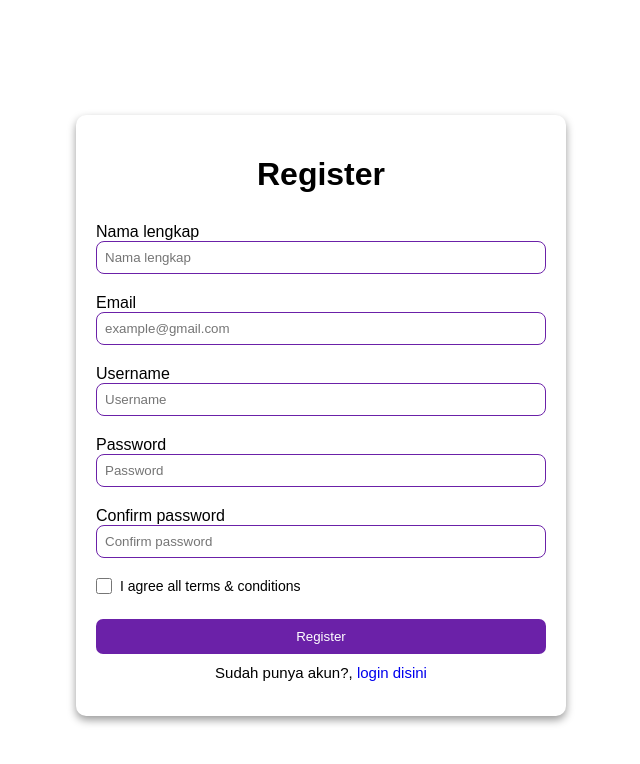
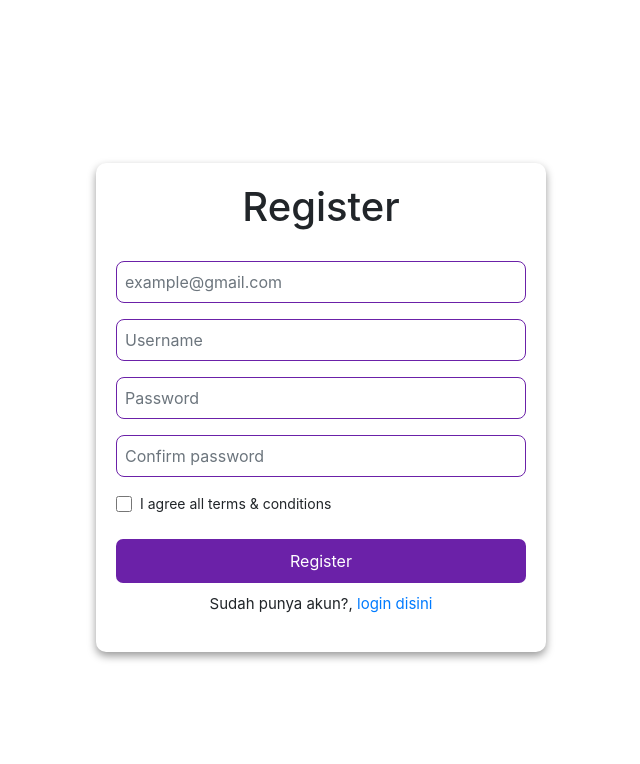
Before and after one commit to KyzaaDev/Mini-Ecommerce, a PHP site: page /pages/register.php in a window 1280 px wide. Shown: the top 764 px of the page, without its empty margins (319-959 px from the left). After the commit the page ends 661 px from the top, so only its background shows below. Run offline with PHP 8.4, Linux system fonts and the light colour scheme.

Commit message:
feat(register, login): improve UI with Bootstrap alert & form styling

```diff
--- a/pages/register.php
+++ b/pages/register.php
@@ -1,44 +1,37 @@
 <!DOCTYPE html>
 <html lang="en">
 <head>
-    <meta charset="UTF-8">
-    <meta name="viewport" content="width=device-width, initial-scale=1.0">
+    <meta charset="utf-8">
+    <meta name="viewport" content="width=device-width, initial-scale=1, shrink-to-fit=no">
+
     <title>Document</title>
     <link rel="stylesheet" href="../assets/css/registerstyle.css">
+    <link rel="stylesheet" href="https://cdn.jsdelivr.net/npm/bootstrap@4.0.0/dist/css/bootstrap.min.css" integrity="sha384-Gn5384xqQ1aoWXA+058RXPxPg6fy4IWvTNh0E263XmFcJlSAwiGgFAW/dAiS6JXm" crossorigin="anonymous">
 </head>
 <body>
     <div class="register-card">
         <h1>Register</h1>
         <form action="../controllers/auth/auth_register.php" method="post">
             <?php if (isset($_GET["error"]) && $_GET["error"] === "username_exist")  :?>
-                <p style="color: red; text-align:center;"> Username sudah terpakai</p>
-            <?php elseif (isset($_GET["error"]) && $_GET["error"] === "invalid")  :?>
-                <p style="color: red; text-align:center;"> Pastikan email yang diinputkan valid</p>
+                <div class="alert alert-danger" role="alert">Yahh usernamenya udah dipake</div>
+            <?php elseif (isset($_GET["error"]) && $_GET["error"] === "invalid_email")  :?>
+                <div class="alert alert-danger" role="alert">Masukin email yang bener dong!</div>
             <?php elseif (isset($_GET["error"]) && $_GET["error"] === "insert_failed")  :?>
-                <p style="color: red; text-align:center;">Gagal membuat akun</p>
-            <?php elseif (isset($_GET["error"]) && $_GET["error"] === "already_used")  :?>
-                <p style="color: red; text-align:center;">Email sudah terdaftar</p>
-            <?php elseif (isset($_GET["error"]) && $_GET["error"] === "terlalu_pendek")  :?>
-                <p style="color: red; text-align:center;">Password yang dibuat minimal 8 character</p>
-            <?php elseif (isset($_GET["error"]) && $_GET["error"] === "password_tidak_cocok")  :?>
-                <p style="color: red; text-align:center;">Password yang anda masukkan tidak cocok</p>
+                <div class="alert alert-danger" role="alert">Waduh, gagal bikin akun. Coba lagi nanti ya!!</div>
+            <?php elseif (isset($_GET["error"]) && $_GET["error"] === "email_exist")  :?>
+                <div class="alert alert-danger" role="alert">Lho, udah ada yang pake emailnya nih</div>
+            <?php elseif (isset($_GET["error"]) && $_GET["error"] === "password_too_short")  :?>
+                <div class="alert alert-danger" role="alert">Walawe, kependekan passwordnya</div>
+            <?php elseif (isset($_GET["error"]) && $_GET["error"] === "password_not_match")  :?>
+                <div class="alert alert-danger" role="alert">Masa ngecocokin password aja gabisa</div>
             <?php endif?>
 
 
-            <label for="nama">Nama lengkap </label>
-            <input type="text" name="nama" id="nama" required placeholder="Nama lengkap">
 
-            <label for="email">Email </label>
-            <input type="text" name="email" id="email" placeholder="example@gmail.com" required>
-
-            <label for="username">Username </label>
-            <input type="text" name="username" id="username" required placeholder="Username">
-
-            <label for="pass">Password </label>
-            <input type="password" name="pass" id="pass" required placeholder="Password">
-
-            <label for="conf-pass">Confirm password </label>
-            <input type="password" name="conf-pass" id="conf-pass" required placeholder="Confirm password">
+            <input class="form-control mb-3" type="text" name="email" id="email" placeholder="example@gmail.com" required>
+            <input class="form-control mb-3" type="text" name="username" id="username" placeholder="Username" required>
+            <input class="form-control mb-3" type="password" name="pass" id="pass" placeholder="Password" required>
+            <input class="form-control mb-3" type="password" name="conf-pass" id="conf-pass" placeholder="Confirm password" required>
 
             <div class="checkbox-wrapper">
                 <input type="checkbox" id="persetujuan" name="persetujuan" required>
```
Also changed, not shown: pages/login.php (+8 -7 lines).
